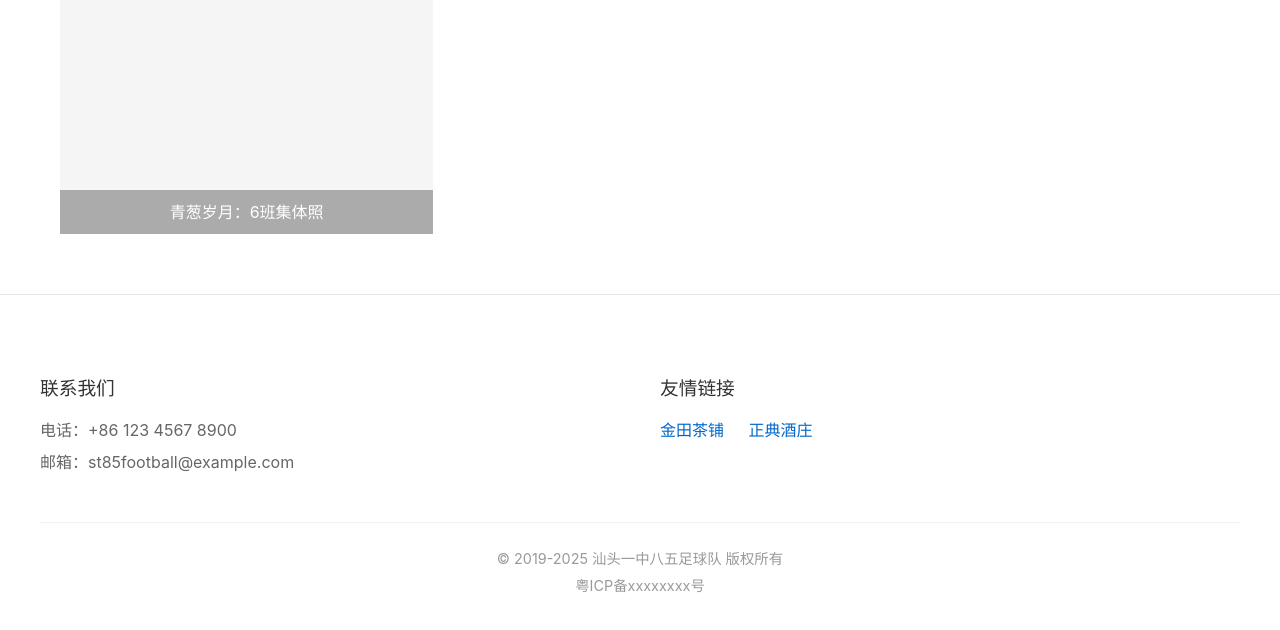
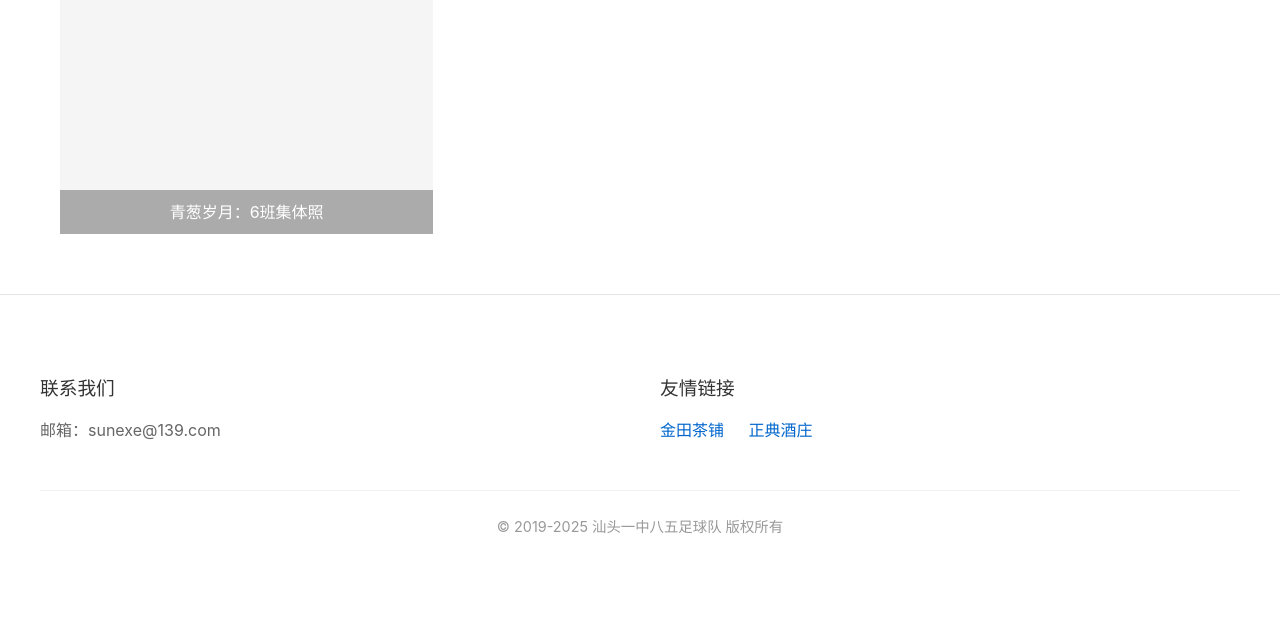
Before and after one commit to sunexe/team1st85, a website: page history.html in a window 1280 px wide. Shown: the part 2376-3006 px from the top of the page. After the commit the page ends 2979 px from the top, so only its background shows below. Drawn offline with Linux system fonts and the light colour scheme; a web font is replaced by a local one.

Commit message:
修改页头页尾

```diff
--- a/history.html
+++ b/history.html
@@ -54,8 +54,7 @@
         <div class="footer-content">
             <div class="contact">
                 <h3>联系我们</h3>
-                <p>电话：+86 123 4567 8900</p>
-                <p>邮箱：st85football@example.com</p>
+                <p>邮箱：sunexe@139.com</p>
             </div>
             <div class="links">
                 <h3>友情链接</h3>
@@ -65,7 +64,6 @@
         </div>
         <div class="copyright">
             <p>© 2019-2025 汕头一中八五足球队 版权所有</p>
-            <p>粤ICP备xxxxxxxx号</p>
         </div>
     </footer>
     <script src="js/gallery.js"></script>
```
Also changed, not shown: index.html (+1 -3 lines), members.html (+1 -3 lines).
